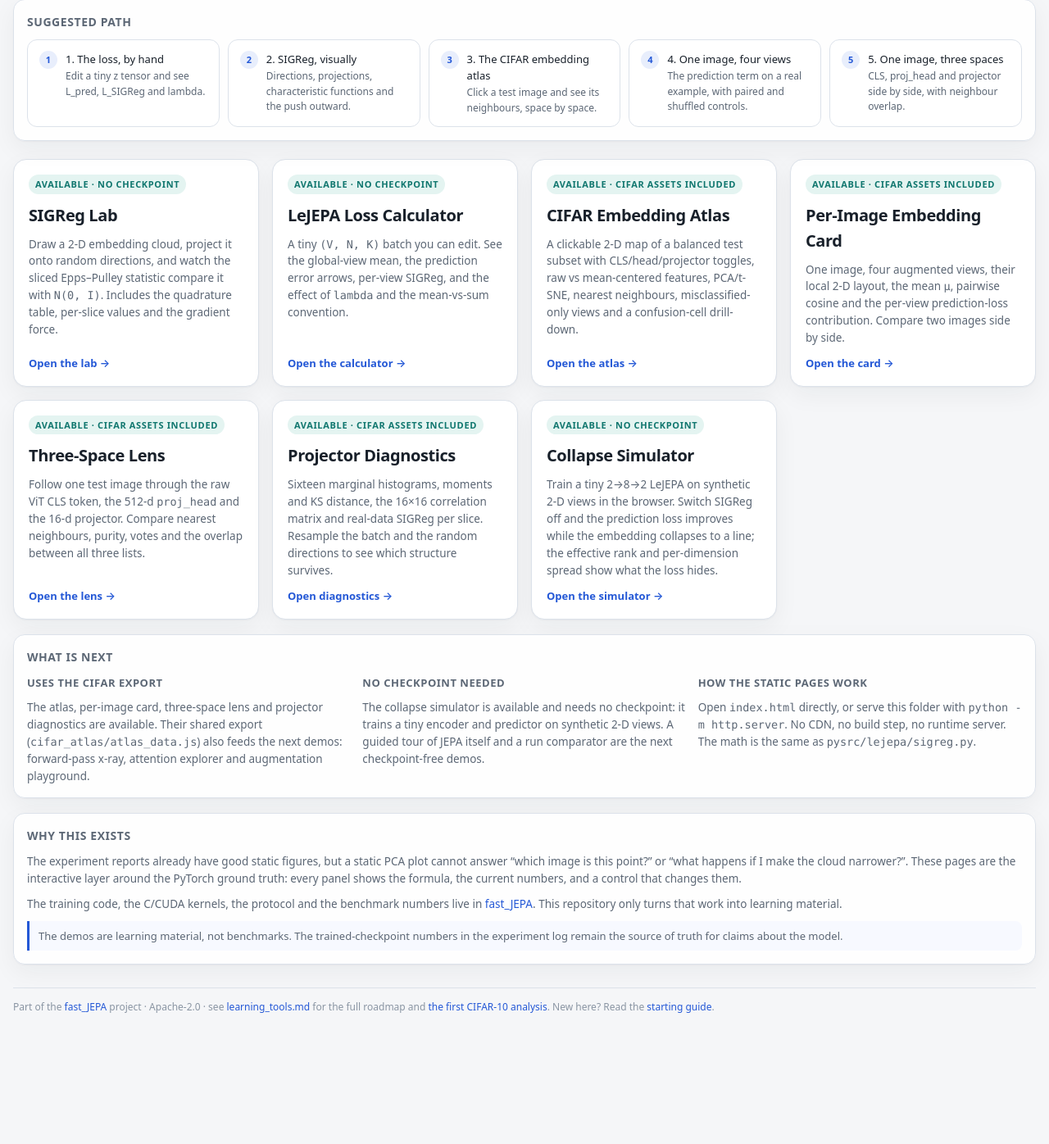
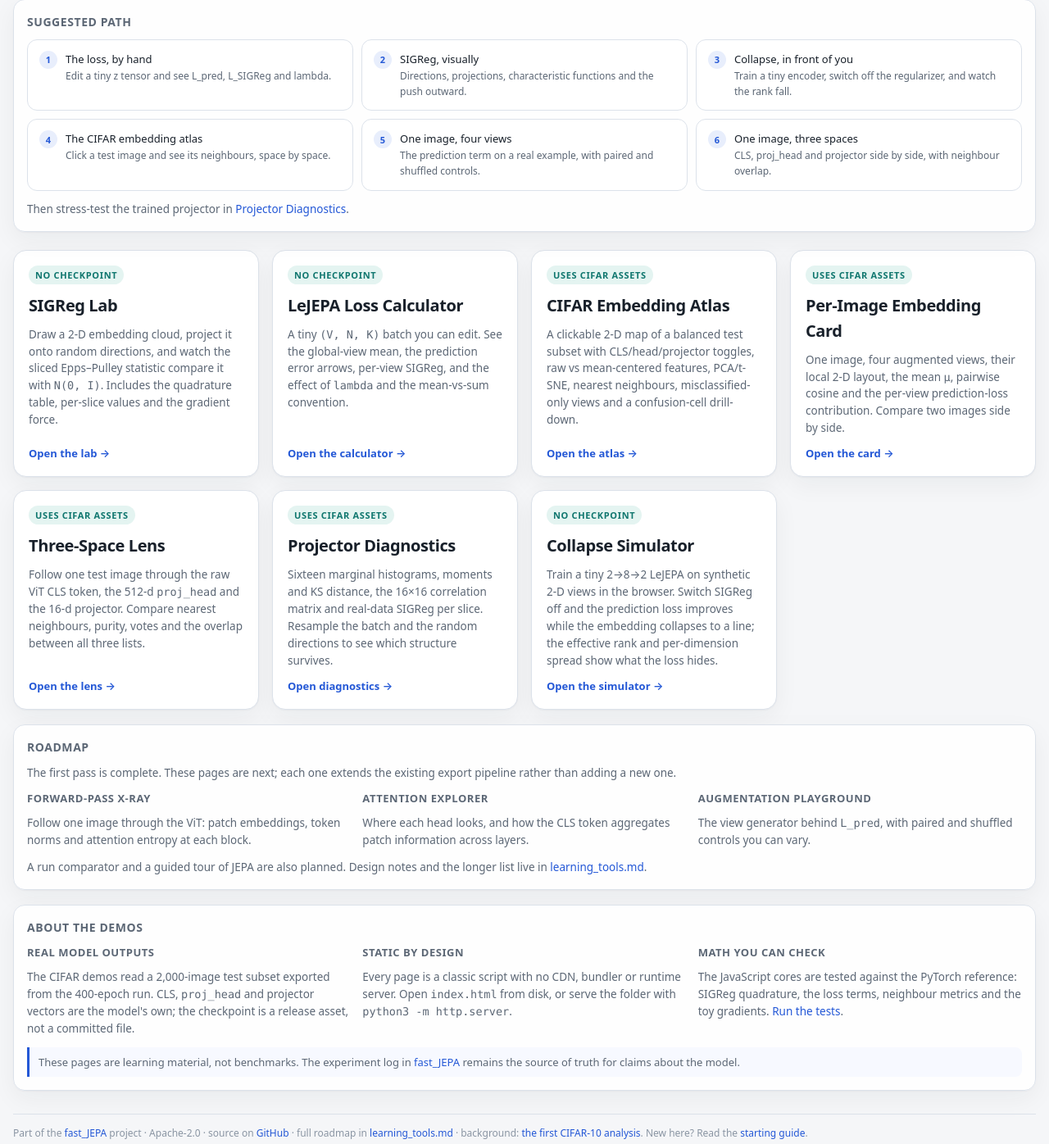
Before and after one commit to iiEliJas/learn_jepa, a plain HTML site: page index.html in a window 1280 px wide. Shown: the part 269-1665 px from the top of the page at 82% size. Before the commit the page ends 1568 px from the top, so only its background shows below. Drawn offline with Linux system fonts and the light colour scheme.

Commit message:
feat: rework the landing page tour and about sections

```diff
--- a/assets/learning.css
+++ b/assets/learning.css
@@ -584,6 +584,9 @@ tbody tr:hover {
     position: static;
     grid-template-columns: repeat(2, minmax(0, 1fr));
   }
+  .path {
+    grid-template-columns: repeat(2, minmax(0, 1fr));
+  }
 }
 
 @media (max-width: 760px) {
@@ -598,7 +601,8 @@ tbody tr:hover {
   .plot-grid,
   .plot-grid.three,
   .two-col,
-  .three-col {
+  .three-col,
+  .path {
     grid-template-columns: 1fr;
   }
   .plot-card.wide {
@@ -704,7 +708,7 @@ tbody tr:hover {
 
 .path {
   display: grid;
-  grid-template-columns: repeat(auto-fit, minmax(200px, 1fr));
+  grid-template-columns: repeat(3, minmax(0, 1fr));
   gap: 10px;
   counter-reset: step;
 }
--- a/index.html
+++ b/index.html
@@ -26,31 +26,39 @@
         <h2>Suggested path</h2>
         <div class="path">
           <a href="loss_calculator/index.html">
-            1. The loss, by hand
+            The loss, by hand
             <span>Edit a tiny z tensor and see L_pred, L_SIGReg and lambda.</span>
           </a>
           <a href="sigreg_lab/index.html">
-            2. SIGReg, visually
+            SIGReg, visually
             <span>Directions, projections, characteristic functions and the push outward.</span>
           </a>
+          <a href="collapse_sim/index.html">
+            Collapse, in front of you
+            <span>Train a tiny encoder, switch off the regularizer, and watch the rank fall.</span>
+          </a>
           <a href="cifar_atlas/index.html">
-            3. The CIFAR embedding atlas
+            The CIFAR embedding atlas
             <span>Click a test image and see its neighbours, space by space.</span>
           </a>
           <a href="per_image/index.html">
-            4. One image, four views
+            One image, four views
             <span>The prediction term on a real example, with paired and shuffled controls.</span>
           </a>
           <a href="space_lens/index.html">
-            5. One image, three spaces
+            One image, three spaces
             <span>CLS, proj_head and projector side by side, with neighbour overlap.</span>
           </a>
         </div>
+        <p class="small muted" style="margin: 12px 0 0">
+          Then stress-test the trained projector in
+          <a href="projector_diagnostics/index.html">Projector Diagnostics</a>.
+        </p>
       </section>
 
       <section class="card-grid" aria-label="Available demos">
         <a class="demo-card" href="sigreg_lab/index.html">
-          <span class="tag">available · no checkpoint</span>
+          <span class="tag">no checkpoint</span>
           <h2>SIGReg Lab</h2>
           <p>
             Draw a 2-D embedding cloud, project it onto random directions, and watch the sliced
@@ -61,7 +69,7 @@
         </a>
 
         <a class="demo-card" href="loss_calculator/index.html">
-          <span class="tag">available · no checkpoint</span>
+          <span class="tag">no checkpoint</span>
           <h2>LeJEPA Loss Calculator</h2>
           <p>
             A tiny <span class="mono">(V, N, K)</span> batch you can edit. See the global-view
@@ -72,7 +80,7 @@
         </a>
 
         <a class="demo-card" href="cifar_atlas/index.html">
-          <span class="tag">available · CIFAR assets included</span>
+          <span class="tag">uses CIFAR assets</span>
           <h2>CIFAR Embedding Atlas</h2>
           <p>
             A clickable 2-D map of a balanced test subset with CLS/head/projector toggles,
@@ -83,7 +91,7 @@
         </a>
 
         <a class="demo-card" href="per_image/index.html">
-          <span class="tag">available · CIFAR assets included</span>
+          <span class="tag">uses CIFAR assets</span>
           <h2>Per-Image Embedding Card</h2>
           <p>
             One image, four augmented views, their local 2-D layout, the mean
@@ -94,7 +102,7 @@
         </a>
 
         <a class="demo-card" href="space_lens/index.html">
-          <span class="tag">available · CIFAR assets included</span>
+          <span class="tag">uses CIFAR assets</span>
           <h2>Three-Space Lens</h2>
           <p>
             Follow one test image through the raw ViT CLS token, the 512-d
@@ -105,7 +113,7 @@
         </a>
 
         <a class="demo-card" href="projector_diagnostics/index.html">
-          <span class="tag">available · CIFAR assets included</span>
+          <span class="tag">uses CIFAR assets</span>
           <h2>Projector Diagnostics</h2>
           <p>
             Sixteen marginal histograms, moments and KS distance, the 16×16 correlation
@@ -116,7 +124,7 @@
         </a>
 
         <a class="demo-card" href="collapse_sim/index.html">
-          <span class="tag">available · no checkpoint</span>
+          <span class="tag">no checkpoint</span>
           <h2>Collapse Simulator</h2>
           <p>
             Train a tiny 2→8→2 LeJEPA on synthetic 2-D views in the browser. Switch
@@ -128,60 +136,82 @@
         </a>
       </section>
 
-      <section class="card" id="coming-soon" style="margin-top: 18px">
-        <h2>What is next</h2>
+      <section class="card" id="roadmap" style="margin-top: 18px">
+        <h2>Roadmap</h2>
+        <p>
+          The first pass is complete. These pages are next; each one extends the
+          existing export pipeline rather than adding a new one.
+        </p>
         <div class="three-col">
           <div>
-            <h3>Uses the CIFAR export</h3>
+            <h3>Forward-pass x-ray</h3>
             <p class="small muted">
-              The atlas, per-image card, three-space lens and projector diagnostics are
-              available. Their shared export
-              (<span class="mono">cifar_atlas/atlas_data.js</span>) also feeds the next
-              demos: forward-pass x-ray, attention explorer and augmentation playground.
+              Follow one image through the ViT: patch embeddings, token norms and
+              attention entropy at each block.
             </p>
           </div>
           <div>
-            <h3>No checkpoint needed</h3>
+            <h3>Attention explorer</h3>
             <p class="small muted">
-              The collapse simulator is available and needs no checkpoint: it trains
-              a tiny encoder and predictor on synthetic 2-D views. A guided tour of
-              JEPA itself and a run comparator are the next checkpoint-free demos.
+              Where each head looks, and how the CLS token aggregates patch
+              information across layers.
             </p>
           </div>
           <div>
-            <h3>How the static pages work</h3>
+            <h3>Augmentation playground</h3>
             <p class="small muted">
-              Open <span class="mono">index.html</span> directly, or serve this folder with
-              <span class="mono">python -m http.server</span>. No CDN, no build step, no runtime
-              server. The math is the same as <span class="mono">pysrc/lejepa/sigreg.py</span>.
+              The view generator behind <span class="mono">L_pred</span>, with paired
+              and shuffled controls you can vary.
             </p>
           </div>
         </div>
+        <p class="small muted" style="margin: 12px 0 0">
+          A run comparator and a guided tour of JEPA are also planned. Design notes
+          and the longer list live in <a href="learning_tools.md">learning_tools.md</a>.
+        </p>
       </section>
 
-      <section class="card" style="margin-top: 18px">
-        <h2>Why this exists</h2>
-        <p>
-          The experiment reports already have good static figures, but a static PCA plot cannot
-          answer “which image is this point?” or “what happens if I make the cloud narrower?”.
-          These pages are the interactive layer around the PyTorch ground truth: every panel
-          shows the formula, the current numbers, and a control that changes them.
-        </p>
-        <p>
-          The training code, the C/CUDA kernels, the protocol and the benchmark numbers live in
-          <a href="https://github.com/iiEliJas/fast_JEPA">fast_JEPA</a>. This repository only
-          turns that work into learning material.
-        </p>
-        <div class="note">
-          The demos are learning material, not benchmarks. The trained-checkpoint numbers in the
-          experiment log remain the source of truth for claims about the model.
+      <section class="card" id="about" style="margin-top: 18px">
+        <h2>About the demos</h2>
+        <div class="three-col">
+          <div>
+            <h3>Real model outputs</h3>
+            <p class="small muted">
+              The CIFAR demos read a 2,000-image test subset exported from the
+              400-epoch run. CLS, <span class="mono">proj_head</span> and projector
+              vectors are the model's own; the checkpoint is a release asset, not a
+              committed file.
+            </p>
+          </div>
+          <div>
+            <h3>Static by design</h3>
+            <p class="small muted">
+              Every page is a classic script with no CDN, bundler or runtime server.
+              Open <span class="mono">index.html</span> from disk, or serve the folder
+              with <span class="mono">python3 -m http.server</span>.
+            </p>
+          </div>
+          <div>
+            <h3>Math you can check</h3>
+            <p class="small muted">
+              The JavaScript cores are tested against the PyTorch reference: SIGReg
+              quadrature, the loss terms, neighbour metrics and the toy gradients.
+              <a href="STARTING_GUIDE.md#5-run-the-tests">Run the tests</a>.
+            </p>
+          </div>
+        </div>
+        <div class="note" style="margin-top: 12px">
+          These pages are learning material, not benchmarks. The experiment log in
+          <a href="https://github.com/iiEliJas/fast_JEPA">fast_JEPA</a> remains the
+          source of truth for claims about the model.
         </div>
       </section>
 
       <footer class="footer">
         Part of the <a href="https://github.com/iiEliJas/fast_JEPA">fast_JEPA</a> project ·
-        Apache-2.0 · see <a href="learning_tools.md">learning_tools.md</a> for the full roadmap
-        and
+        Apache-2.0 · source on
+        <a href="https://github.com/iiEliJas/learn_jepa">GitHub</a> · full roadmap in
+        <a href="learning_tools.md">learning_tools.md</a> · background:
         <a href="https://github.com/iiEliJas/fast_JEPA/blob/main/docs/experiments/002_cifar10_lejepa_analysis.md"
           >the first CIFAR-10 analysis</a
         >. New here? Read the <a href="STARTING_GUIDE.md">starting guide</a>.
```
